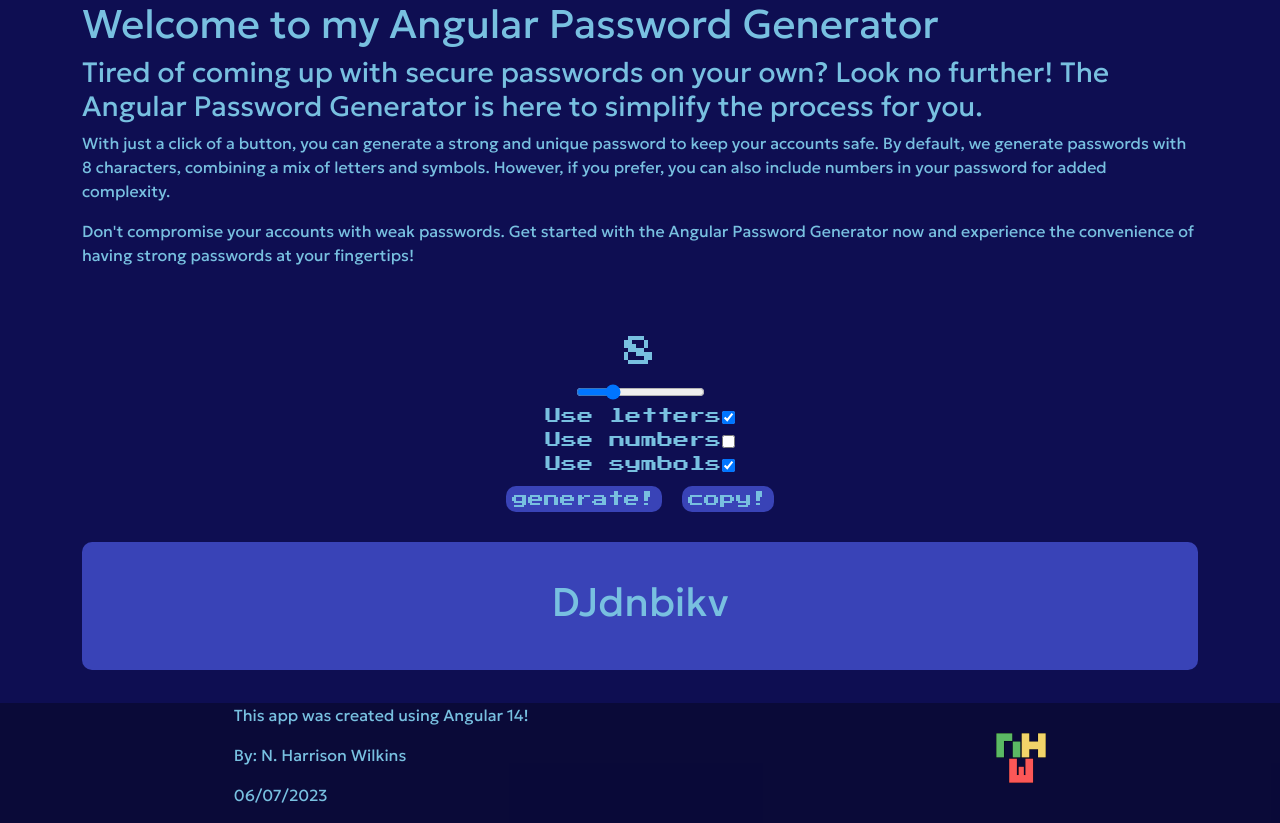
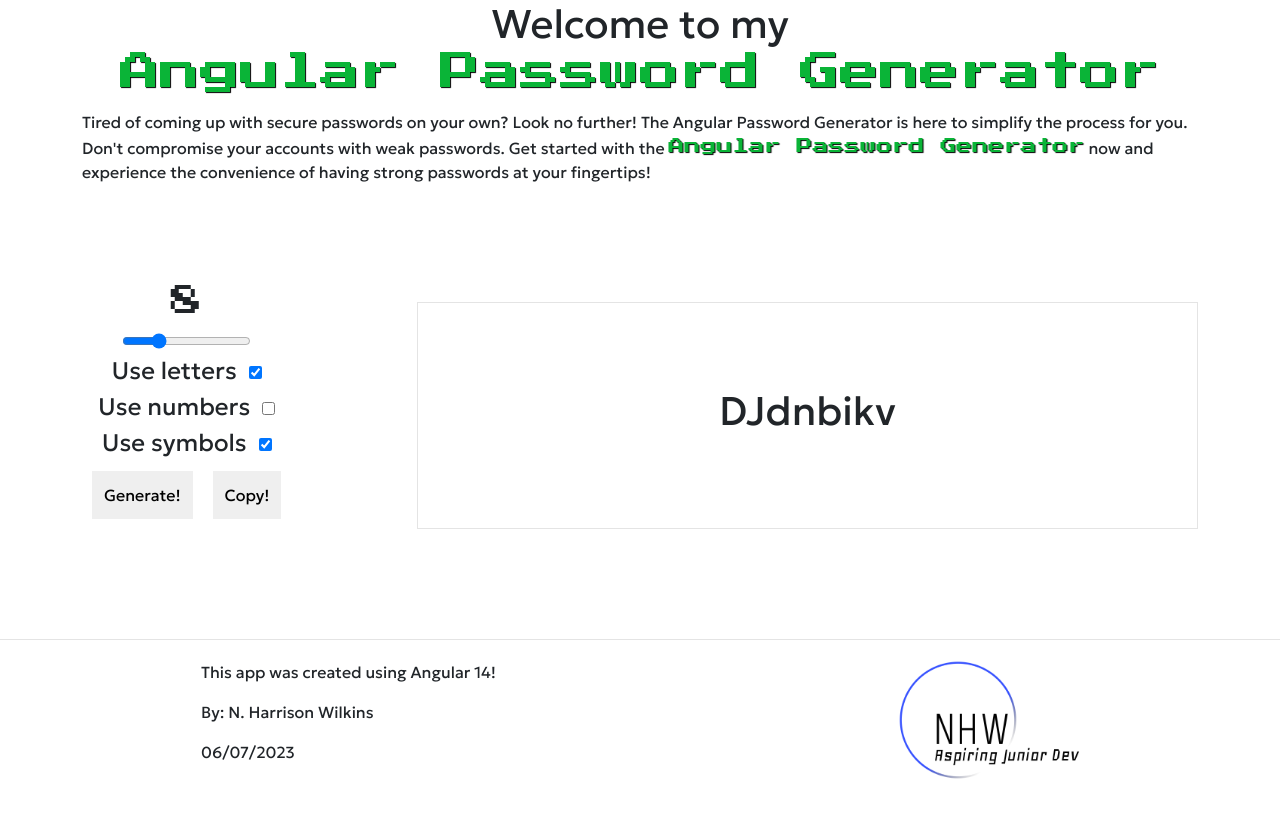
Before and after one commit to nHarrisonW/ng-password-generator, an Angular app: page / in a window 1280 px wide. After the commit the page ends 800 px from the top, so only its background shows below. Built offline with nearby package versions, Linux system fonts and the light colour scheme.

Commit message:
go home !

```diff
--- a/src/app/app.component.css
+++ b/src/app/app.component.css
@@ -0,0 +1,9 @@
+
+
+
+.parent-bg{
+    min-height: 100vh;
+    justify-content: space-between;
+    display: flex;
+    flex-direction: column;
+}
--- a/src/app/footercomp/footercomp.component.css
+++ b/src/app/footercomp/footercomp.component.css
@@ -1,5 +1,7 @@
 .footer-parent{
-    background: #00000052;
+    /* background: #00000041; */
+
+    border-top: 1px solid #e4e4e4;
     bottom: 0;
     margin-top: 20px;
     width: 100%;
@@ -7,13 +9,11 @@
     flex-direction: row;
     justify-content: space-around;
   font-family: "Geologica", sans-serif;
+  padding: 20px 0;
 }
 .footer-logo {
-    height: 50px;
-    justify-content: flex-end;
+    height: 120px;
     display: flex;
-    align-items: center;
-    margin-top: 30px;
 }
 .footer-text{
     display: flex;
--- a/src/app/footercomp/footercomp.component.html
+++ b/src/app/footercomp/footercomp.component.html
@@ -8,7 +8,7 @@
         <p>06/07/2023</p>
     </div>
 
-        <img class="footer-logo" src="../../assets/images/nhw-logo-color.png" alt="">
+        <img class="footer-logo" src="../../assets/images/LogoDark.png" alt="">
 
 
 
--- a/src/app/herocomp/herocomp.component.css
+++ b/src/app/herocomp/herocomp.component.css
@@ -1,3 +1,15 @@
 .hero-parent {
 font-family: 'Geologica', sans-serif;
 }
+
+.hero-parent p{
+    margin-bottom: 8px;
+}
+.title{
+  font-family: "Press Start 2P", cursive;
+
+  /* font-size: 30px; */
+  color: rgb(10, 180, 55);
+  text-shadow: 1px 1px 1px #000;
+
+}
--- a/src/app/herocomp/herocomp.component.html
+++ b/src/app/herocomp/herocomp.component.html
@@ -1,6 +1,12 @@
 <div class="hero-parent container">
-    <h1>Welcome to my Angular Password Generator </h1>
-    <h3>Tired of coming up with secure passwords on your own? Look no further! The Angular Password Generator is here to simplify the process for you.</h3>
-    <p>With just a click of a button, you can generate a strong and unique password to keep your accounts safe. By default, we generate passwords with 8 characters, combining a mix of letters and symbols. However, if you prefer, you can also include numbers in your password for added complexity.</p>
-    <p>Don't compromise your accounts with weak passwords. Get started with the Angular Password Generator now and experience the convenience of having strong passwords at your fingertips!</p>
+  <h1 class="text-center">Welcome to my <br> <span class="title">Angular Password Generator</span></h1>
+  <h3>
+
+  </h3>
+  <p>
+    Tired of coming up with secure passwords on your own? Look no further! The
+    Angular Password Generator is here to simplify the process for you. Don't compromise your accounts with weak passwords. Get started with the
+    <span class="title">Angular Password Generator</span> now and experience the convenience of having
+    strong passwords at your fingertips!
+  </p>
 </div>
--- a/src/app/newpassword/newpassword.component.css
+++ b/src/app/newpassword/newpassword.component.css
@@ -1,19 +1,17 @@
 .parent-bg,
 html {
   font-family: "Press Start 2P", cursive;
-  min-height: 50vh;
   justify-content: center;
   text-align: center;
   align-items: center;
 }
 
 .generator {
-  color: var(--sky);
-  background: var(--violet);
-  border-radius: 10px;
+  padding: 12px;
   border: transparent;
   transition-duration: 200ms;
   margin: 10px;
+  font-family: "Geologica", sans-serif;
 }
 .generator:hover{
     scale: 1.1;
@@ -28,14 +26,14 @@
 }
 #output {
   font-family: "Geologica", sans-serif;
-  color: var(--sky);
-  background: var(--violet);
+
+  border: 1px solid #e4e4e4;
   min-height: 10vw;
-  border-radius: 10px;
   display: flex;
   align-items: center;
   justify-content: center;
   margin-top: 20px;
+  width: 70%;
 }
 
 #use_symbols:checked{
@@ -45,7 +43,6 @@
 #alerted {
   margin: 0;
   color: red;
-  height: 50px;
 }
 .red-text{
   color: red;
@@ -53,6 +50,27 @@
 
 :disabled{
   color: aliceblue;
-  background: grey
-  ;
+  background: grey;
 }
+
+label{
+  font-family: "Geologica", sans-serif;
+  font-size: 24px;
+  margin-right: 12px;
+}
+
+.toast {
+  position: fixed;
+  top: 20px;
+  right: 20px;
+  padding: 10px 20px;
+  background-color: #333;
+  color: #fff;
+  border-radius: 5px;
+  display: inline-block;
+  opacity: 0;
+  transition: opacity 0.3s ease-in-out;
+}
+.toast.show {
+  opacity: 1;
+}
--- a/src/app/newpassword/newpassword.component.html
+++ b/src/app/newpassword/newpassword.component.html
@@ -1,31 +1,60 @@
 <div class="parent-bg container">
-    <p id="alerted">{{alert}}</p>
-            <h2 [ngClass]="{ 'red-text': length<8}">{{length}}</h2>
-    <input (input)="onchange_length($event.target!)" type="range" min="1" max="28" value="8" />
+    <!-- <p id="alerted">{{ alert }}</p> -->
+  <div class="d-flex justify-content-between">
+    <div>
+      <h2 [ngClass]="{ 'red-text': length < 8 }">{{ length }}</h2>
+      <input
+        (input)="onchange_length($event.target!)"
+        type="range"
+        min="1"
+        max="28"
+        value="8"
+      />
       <div>
         <label for="use_letters">Use letters</label>
-        <input checked="true" (change)="onchange_use_letters()" type="checkbox" name="use_letters" id="use_letters">
+        <input
+          checked="true"
+          (change)="onchange_use_letters()"
+          type="checkbox"
+          name="use_letters"
+          id="use_letters"
+        />
       </div>
       <div>
         <label for="use_numbers">Use numbers</label>
-        <input (change)="onchange_use_numbers()" type="checkbox" name="use_numbers" id="use_numbers">
+        <input
+          (change)="onchange_use_numbers()"
+          type="checkbox"
+          name="use_numbers"
+          id="use_numbers"
+        />
       </div>
       <div>
-
         <label for="use_symbols">Use symbols</label>
-        <input checked="true" (change)="onchange_use_symbols()" type="checkbox" name="use_symbols" id="use_symbols">
+        <input
+          checked="true"
+          (change)="onchange_use_symbols()"
+          type="checkbox"
+          name="use_symbols"
+          id="use_symbols"
+        />
       </div>
-    <button [disabled]="!include_letters && !include_numbers && !include_symbols" class="generator" (click)="generate_password()">generate!</button>
-    <button class="generator" (click)="copy_me()">copy!</button>
+      <button
+        [disabled]="!include_letters && !include_numbers && !include_symbols"
+        class="generator"
+        (click)="generate_password()"
+      >
+        Generate!
+      </button>
+      <button class="generator" (click)="copy_me()">Copy!</button>
+      <p id="alerted">{{ alert }}</p>
+    </div>
+    <div class="toast show" *ngIf="showToast">{{ toastMessage }}</div>
 
     <div id="output">
       <div>
-
-
-            <h1>{{password}}</h1>
-
+        <h1>{{ password }}</h1>
       </div>
-       <!-- <h1>{{ password }}</h1> -->
     </div>
-
   </div>
+</div>
--- a/src/app/newpassword/newpassword.component.ts
+++ b/src/app/newpassword/newpassword.component.ts
@@ -6,12 +6,27 @@
   styleUrls: ['./newpassword.component.css'],
 })
 export class NewpasswordComponent {
+  showToast=false;
+  toastMessage='';
   alert = ' ';
   length = 8;
   include_letters = true;
   include_numbers = false;
   include_symbols = true;
   password = '';
+
+  showCopyToast() {
+    console.log('showToast!');
+    this.showToast = true;
+    this.toastMessage = 'Your new password has been copied';
+
+    // Hide the toast after 3 seconds (adjust duration as needed)
+    setTimeout(() => {
+      this.showToast = false;
+      this.toastMessage = '';
+      console.log('Cleared');
+    }, 3000);
+  }
 
   ngOnInit() {
     this.generate_password();
@@ -24,6 +39,7 @@
     textField.select();
     document.execCommand('copy');
     textField.remove();
+    this.showCopyToast();
   }
 
   onchange_use_numbers() {
@@ -43,7 +59,7 @@
       if (parsedValue>28) {
         this.alert='OUCH! IT HURTS WHEN YOU BREAK ME!'
       }else if (parsedValue < 8) {
-        this.alert = 'This password is too weak!';
+        this.alert = 'Password is weak!';
       } else {
         this.alert = '';
       }
--- a/src/styles.css
+++ b/src/styles.css
@@ -19,6 +19,6 @@
 }
 
  .parent-bg, html {
-    background: var(--federal);
-    color: var(--sky);
+    /* background: var(--federal); */
+    /* color: var(--sky); */
 }
```
Also changed, not shown: src/assets/images/Group 16.png (added), src/assets/images/LogoDark.png (added). Lines whose indentation alone changed are shown as unchanged.
